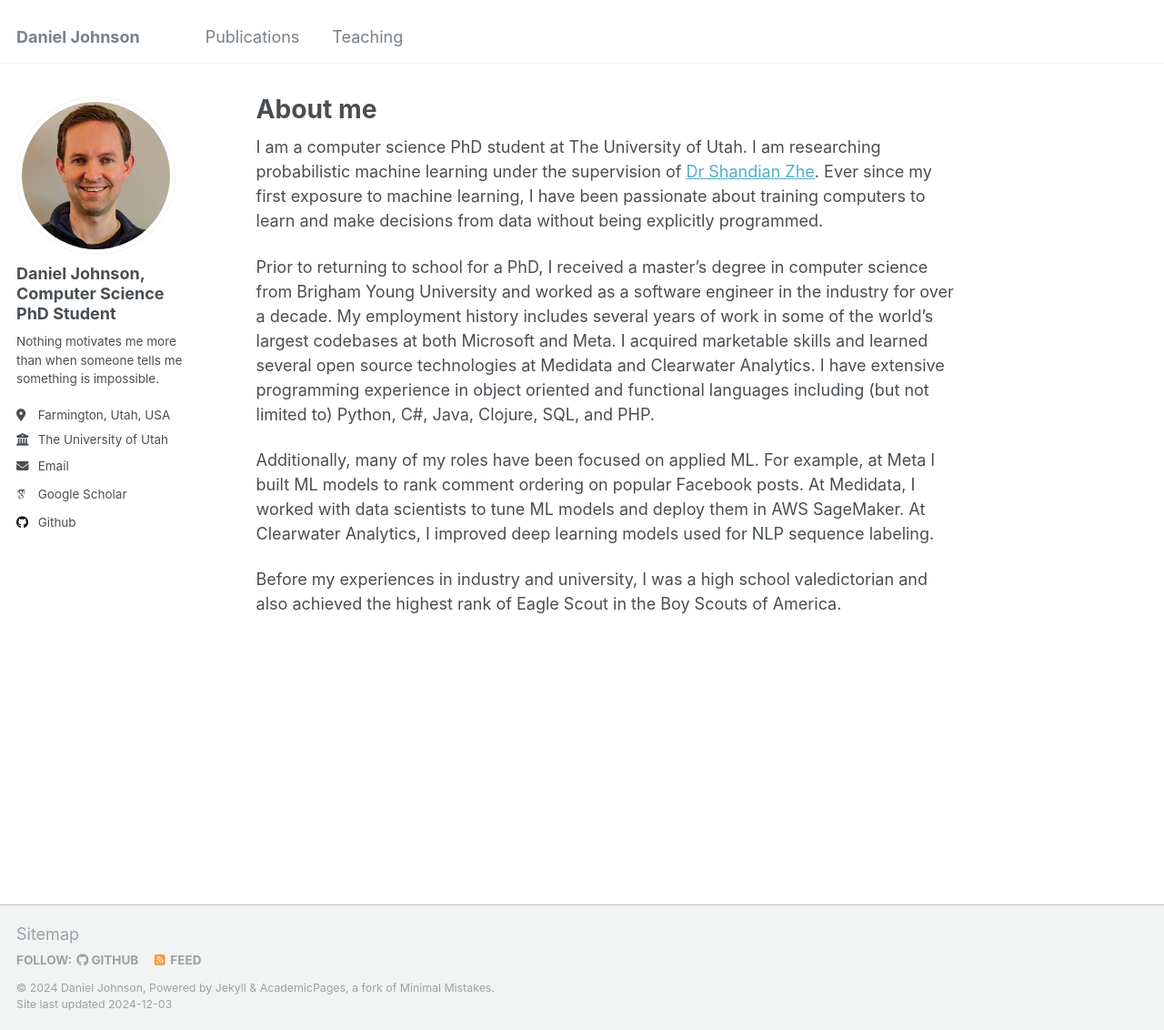
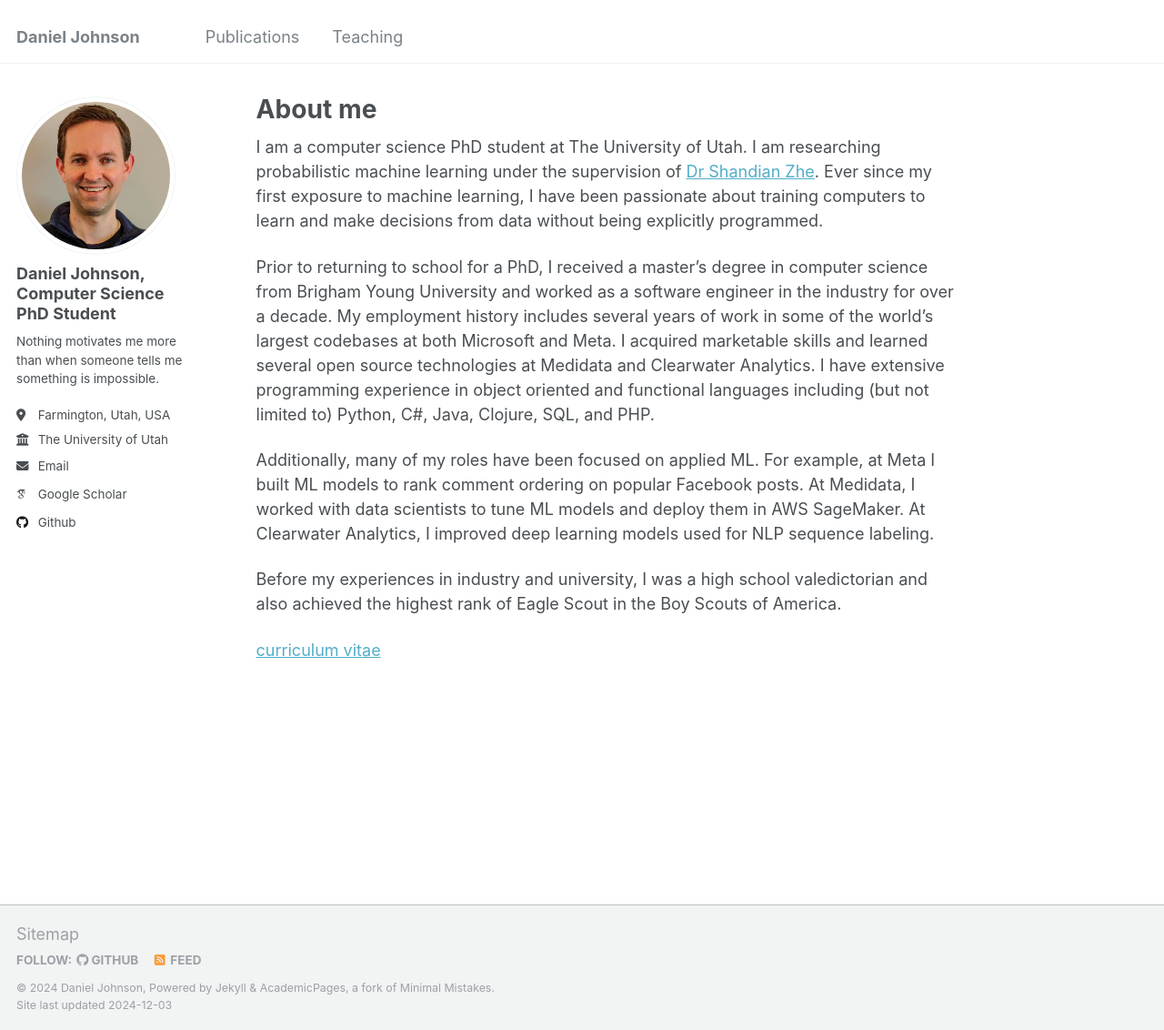
Before and after one commit to danj1000/danj1000.github.io, a Jekyll site: the page built from _pages/about.md, in a window 1280 px wide and 1132 px high. Shown: the whole window at 91% size. Built offline with Jekyll 4.4.1, drawn with Linux system fonts in a browser that asks for light colours; some web fonts are replaced.

Commit message:
Update about.md

```diff
--- a/_pages/about.md
+++ b/_pages/about.md
@@ -14,6 +14,8 @@ Prior to returning to school for a PhD, I received a master's degree in computer
 Additionally, many of my roles have been focused on applied ML. For example, at Meta I built ML models to rank comment ordering on popular Facebook posts. At Medidata, I worked with data scientists to tune ML models and deploy them in AWS SageMaker. At Clearwater Analytics, I improved deep learning models used for NLP sequence labeling.
 
 Before my experiences in industry and university, I was a high school valedictorian and also achieved the highest rank of Eagle Scout in the Boy Scouts of America.
+
+[curriculum vitae](https://danj1000.github.io/Daniel_Johnson_CV.pdf)
 
 <!---
 A data-driven personal website
```
